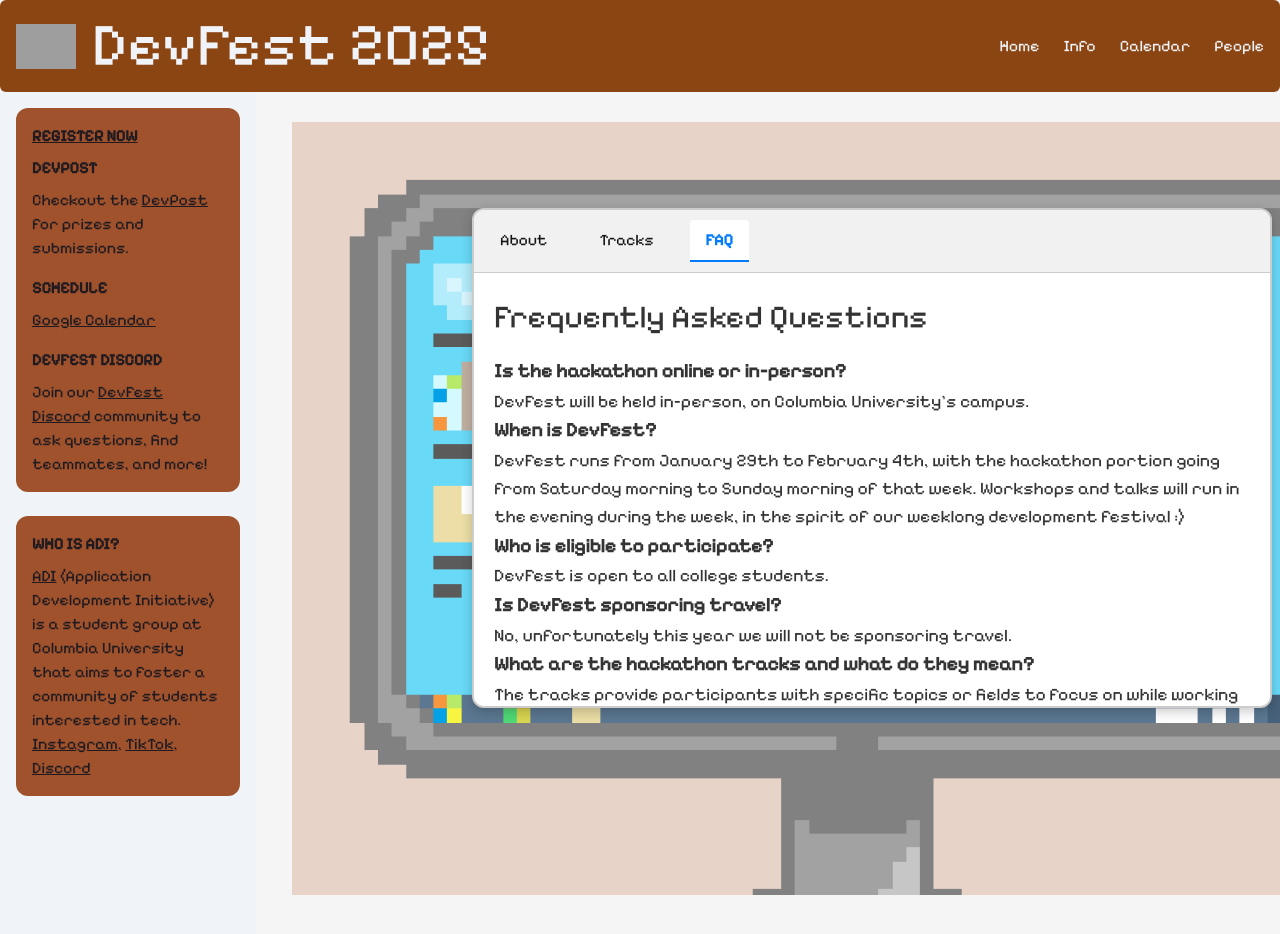
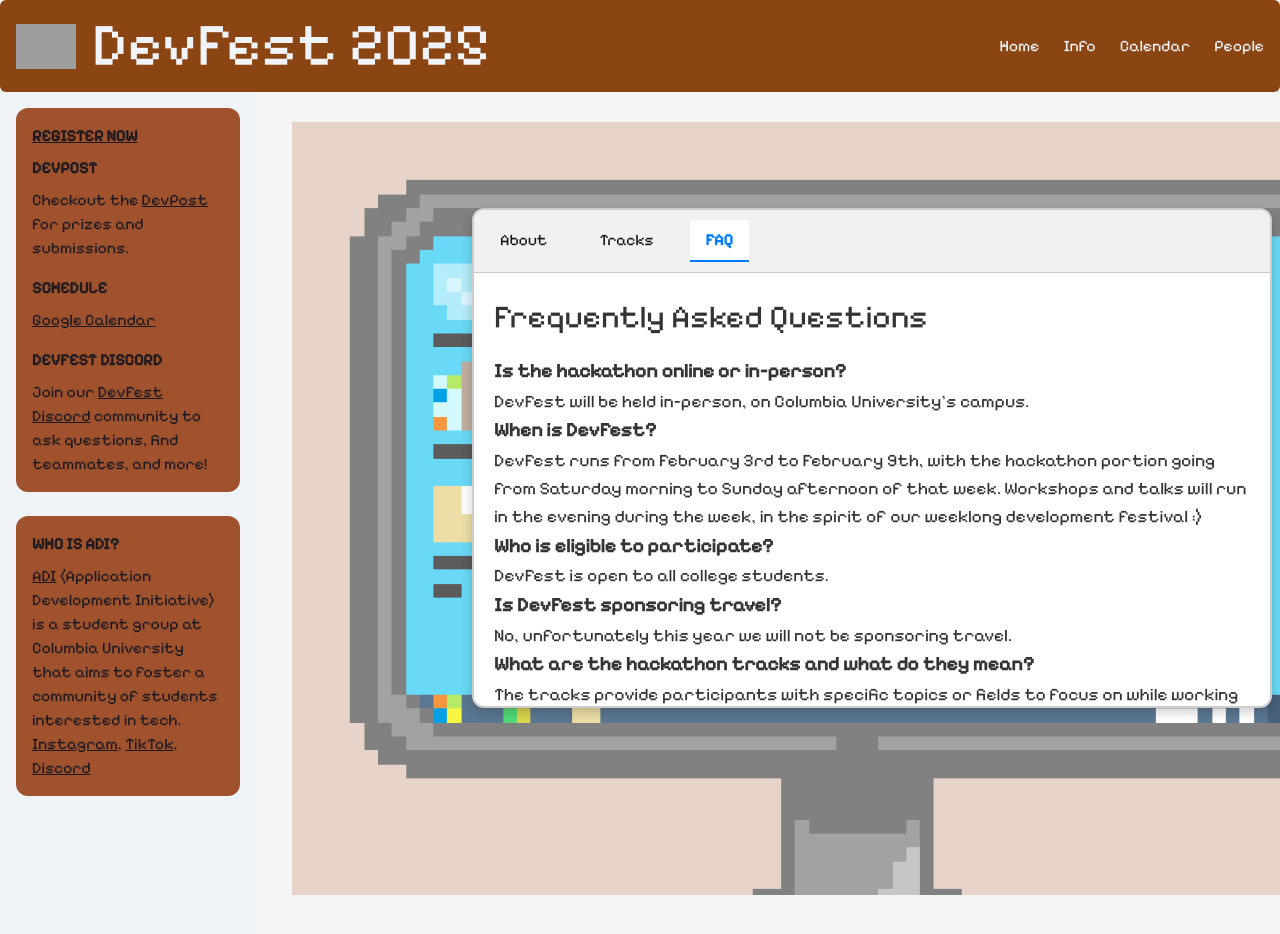
Before and after one commit to adicu/devfest2025-production, a Next.js app: page /ComputerPage in a window 1280 px wide. Both pictures are taken after a click on the tab "FAQ". Shown: the top 934 px of the page. Built offline with nearby package versions, Linux system fonts and the light colour scheme; grey boxes are pictures that could not be loaded.

Commit message:
devpost link and faq update

```diff
--- a/src/app/ComputerPage/page.tsx
+++ b/src/app/ComputerPage/page.tsx
@@ -44,10 +44,10 @@
         <li>
           <strong>When is DevFest?</strong>
           <p>
-            DevFest runs from January 29th to February 4th, with the hackathon
-            portion going from Saturday morning to Sunday morning of that week.
-            Workshops and talks will run in the evening during the week, in the
-            spirit of our weeklong development festival :)
+            DevFest runs from February 3rd to February 9th, with the hackathon
+            portion going from Saturday morning to Sunday afternoon of that
+            week. Workshops and talks will run in the evening during the week,
+            in the spirit of our weeklong development festival :)
           </p>
         </li>
         <li>
--- a/src/app/components/Sidebar/Sidebar.tsx
+++ b/src/app/components/Sidebar/Sidebar.tsx
@@ -31,7 +31,7 @@
         <h2 className="font-bold mb-2">DEVPOST</h2>
         <p>
           Checkout the{" "}
-          <a href="https://devpost.com" className="underline">
+          <a href="https://devfest2025.devpost.com/" className="underline">
             DevPost
           </a>{" "}
           for prizes and submissions.
```
